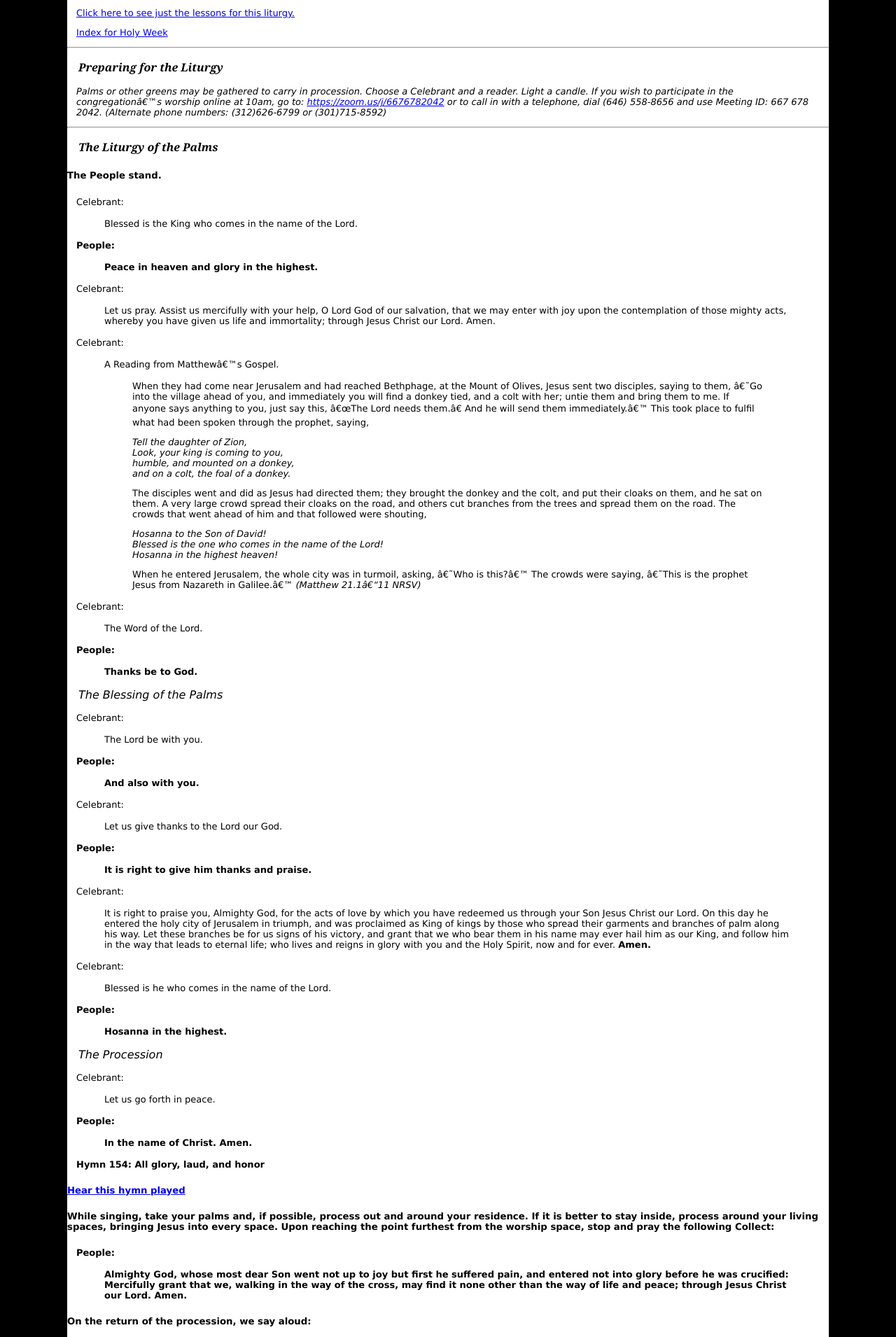
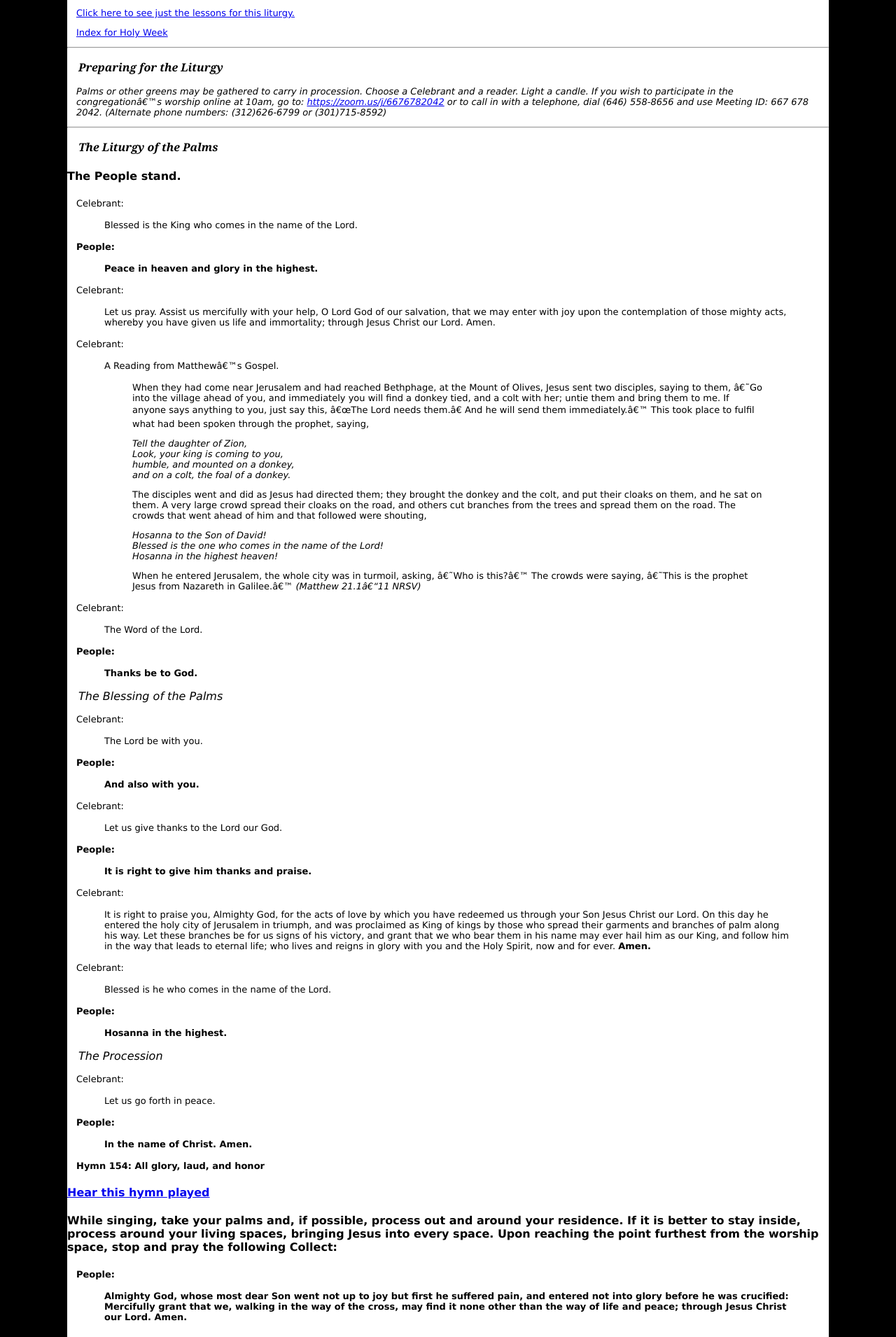
Before and after one commit to toddfoster/toddfoster.github.com, a Jekyll site: the page built from stt2020-palm.md, in a window 1280 px wide. Shown: the part 458-2368 px from the top of the page at 70% size. Built offline with Jekyll 4.4.1, drawn with Linux system fonts in a browser that asks for light colours; our own code applies the rules of GitHub Pages for plain Markdown files.

Commit message:
fix rubrics again - they're h4

```diff
--- a/stt2020-palm.md
+++ b/stt2020-palm.md
@@ -27,7 +27,7 @@ _Palms or other greens may be gathered to carry in procession. Choose a Celebran
 -------------
 
 ## The Liturgy of the Palms
-##### The People stand.
+#### The People stand.
 Celebrant:
 > Blessed is the King who comes in the name of the Lord.
 
@@ -93,13 +93,13 @@ Celebrant:
 > **In the name of Christ. Amen.**
 
 **Hymn 154: All glory, laud, and honor**
-##### [Hear this hymn played](https://www.youtube.com/watch?v=h3a8fTTrAdE)
+#### [Hear this hymn played](https://www.youtube.com/watch?v=h3a8fTTrAdE)
 
-##### While singing, take your palms and, if possible, process out and around your residence. If it is better to stay inside, process around your living spaces, bringing Jesus into every space. Upon reaching the point furthest from the worship space, stop and pray the following Collect:
+#### While singing, take your palms and, if possible, process out and around your residence. If it is better to stay inside, process around your living spaces, bringing Jesus into every space. Upon reaching the point furthest from the worship space, stop and pray the following Collect:
 **People:**
 > **Almighty God, whose most dear Son went not up to joy but first he suffered pain, and entered not into glory before he was crucified: Mercifully grant that we, walking in the way of the cross, may find it none other than the way of life and peace; through Jesus Christ our Lord. Amen.**
 
-##### On the return of the procession, we say aloud:
+#### On the return of the procession, we say aloud:
 **Psalm 118:1-2, 19-29** --- _Confitemini Domino_
 > 1 Give thanks to the Lord, for he is good; *\\
 > his mercy endures for ever.
@@ -151,10 +151,10 @@ Celebrant:
 > his mercy endures for ever.
 >
 > **Antiphon: 	Hosanna in the highest.**
-##### The people find their seats.
+#### The people find their seats.
 
 ## The Liturgy of the Word
-##### The People stand.
+#### The People stand.
 ### Salutation
 Presider:
 > The Lord be with you.
@@ -169,7 +169,7 @@ Presider:
 Presider:
 > Almighty and everliving God, in your tender love for the human race you sent your Son our Savior Jesus Christ to take upon him our nature, and to suffer death upon the cross, giving us the example of his great humility: Mercifully grant that we may walk in the way of his suffering, and also share in his resurrection; through Jesus Christ our Lord, who lives and reigns with you and the Holy Spirit, one God, for ever and ever. **Amen.**
 
-##### The People are seated.
+#### The People are seated.
 
 ### We Hear God’s Word
 **The First Lesson** --- _Isaiah 50:4–9 NRSV_
@@ -277,9 +277,9 @@ Reader:
 > **Thanks be to God.**
 
 ***The Passion*** ---	_Matthew 26.14–27.66_
-##### Separate Passion reading booklets are provided at [https://is.gd/PassionMatthew](https://is.gd/PassionMatthew). The congregation may be seated for the first part of the Passion. **At the verse which mentions the arrival at Golgotha all stand.**
+#### Separate Passion reading booklets are provided at [https://is.gd/PassionMatthew](https://is.gd/PassionMatthew). The congregation may be seated for the first part of the Passion. **At the verse which mentions the arrival at Golgotha all stand.**
 
-##### There follows a great silence. Please remain standing if you are able.
+#### There follows a great silence. Please remain standing if you are able.
 
 ### The Prayers of the People
 TODO: Provide in full-- finish with the Lord’s Prayer!
```
